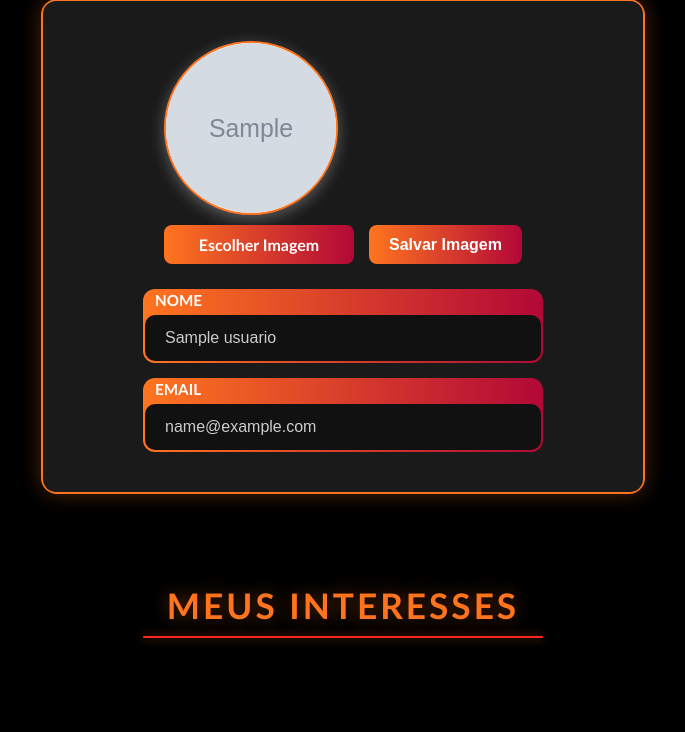
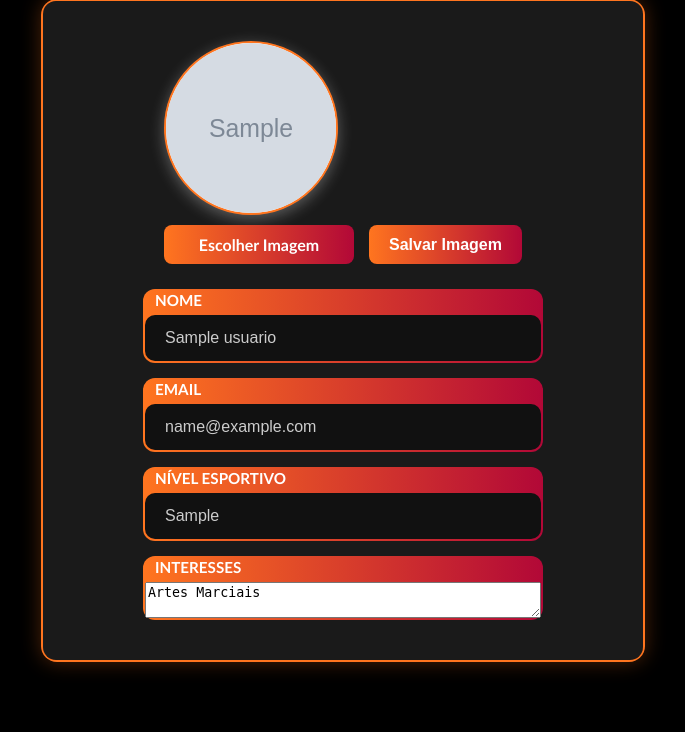
Before and after one commit to jvictor012/PhoenixRise, a Flask app: page /perfil in a window 1280 px wide. Shown: the part 121-853 px from the top of the page, without its empty margins (297-982 px from the left). Run offline with Flask 3, Linux system fonts and the light colour scheme; a user stored in the database is signed in; data comes from the database, SQL or seed files in the repository; tables that the repository leaves empty hold one stand-in row (values such as "Sample post"); grey boxes marked "Sample" are stand-in pictures.

Commit message:
Ajustes no nivel esportivo

```diff
--- a/app.py
+++ b/app.py
@@ -191,42 +191,67 @@ def feed():
 @app.route("/perfil", methods=["GET", "POST"])
 @login_required
 def perfil():
+    usuario_id = current_user.id
+    nome_usuario = current_user.nome
+
     if request.method == "POST":
-        usuario_id = current_user.id
 
-        imagem_perfil = request.files.get('imagem_perfil')
-        if imagem_perfil and imagem_perfil.filename != '':
-            image = cloudinary.uploader.upload(imagem_perfil)
-            url_imagem_perfil = image['secure_url']
+        #upload da imagem
+        if 'imagem_perfil' in request.files:
+            imagem_perfil = request.files.get('imagem_perfil')
+            if imagem_perfil and imagem_perfil.filename != '':
+                image = cloudinary.uploader.upload(imagem_perfil)
+                url_imagem_perfil = image['secure_url']
 
-            query = '''UPDATE usuarios SET foto_url = %s WHERE id = %s''' #enviando imagem pro bd
-            valores = (url_imagem_perfil, usuario_id)
-            executar_comandos(query, valores)
-            return redirect(url_for("perfil"))
+                query = '''UPDATE usuarios SET foto_url = %s WHERE id = %s''' #enviando imagem pro bd
+                executar_comandos(query, (url_imagem_perfil, usuario_id))
+                return redirect(url_for("perfil"))
 
+        #atualização do nivel esportivo
         nivel_esportivo = request.form.get('nivel_esportivo')
         if nivel_esportivo:
             query = "UPDATE usuarios SET nivel_esportivo = %s WHERE id = %s"
             executar_comandos(query, (nivel_esportivo, current_user.id))
             return redirect(url_for("perfil"))
 
-    nome_usuario = current_user.nome
-    usuario_id = current_user.id
-    query = '''SELECT foto_url, email,nivel_esportivo FROM usuarios WHERE id = %s'''
-    values = (usuario_id,)
-    resultado = executar_comandos(query, values)
+        #atualização dos interesses
+        interesses_selecionados = request.form.getlist('interesses')
+        if interesses_selecionados:
+            for nome_esporte in interesses_selecionados:
+                query = "SELECT id_esporte FROM esportes WHERE nome_esporte = %s"
+                resultado = executar_comandos(query, (nome_esporte,), fetchone=True)
 
-    if resultado:
-        foto_url = resultado[0][0] if resultado and resultado[0][0] else None
-        email = resultado[0][1]
-        nivel_esportivo = resultado[0][2]
+                if resultado:
+                    id_esporte = resultado[0]
+                    query_check = "SELECT * FROM usuario_esporte WHERE id_usuario = %s AND id_esporte = %s"
+                    existe = executar_comandos(query_check, (usuario_id, id_esporte), fetchone=True)
+
+                    if not existe:
+                        query_insert = "INSERT INTO usuario_esporte (id_usuario, id_esporte) VALUES(%s, %s)"
+                        executar_comandos(query_insert, (usuario_id, id_esporte))
+            return redirect(url_for("perfil"))
+
+        #coleta de dados so usuário
+    query = "SELECT nome_usuario, email, foto_url, nivel_esportivo FROM usuarios WHERE id = %s"
+    usuario = executar_comandos(query, (usuario_id,), fetchone=True)
+
+    if usuario:
+        nome_usuario, email, foto_url, nivel_esportivo = usuario
 
     else:
-        foto_url = None
-        email = ""
-        nivel_esportivo = ""
+        nome_usuario, email, foto_url, nivel_esportivo = "", "", None, ""
 
-    return render_template("perfil.html", resultado=foto_url, nome_usuario=nome_usuario, email=email, nivel_esportivo=nivel_esportivo)
+    #busca de interesses associados ao usuário
+    query_interesses = '''
+    SELECT e.nome_esporte
+    FROM usuario_esporte ue
+    JOIN esportes e ON ue.id_esporte = e.id_esporte
+    WHERE ue.id_usuario = %s
+    '''
+    interesses_usuario = executar_comandos(query_interesses, (usuario_id,))
+    interesses_lista = [i[0] for i in interesses_usuario] if interesses_usuario else []
+
+    return render_template("perfil.html", resultado=foto_url, nome_usuario=nome_usuario, email=email, nivel_esportivo=nivel_esportivo, interesses=interesses_lista)
 
 @app.route("/interesses", methods=["GET", "POST"])
 def interesses():
--- a/bd_temporario/phoenixrise.sql
+++ b/bd_temporario/phoenixrise.sql
@@ -57,6 +57,8 @@ CREATE TABLE usuarios (
 );
 
 ALTER TABLE usuarios ADD COLUMN nivel_esportivo VARCHAR(50) DEFAULT NULL;
+ALTER TABLE usuarios ADD COLUMN interesses TEXT;
+
 
 -- =====================================================
 -- TABELA: USUARIO_ESPORTE (TABELA RELACIONAL)
--- a/database.py
+++ b/database.py
@@ -3,8 +3,8 @@ import mysql.connector
 def executar_comandos(query, valores=None, fetchone=False, retornar_id=False):
     conexao = mysql.connector.connect(
         host="localhost",
-        user="root",
-        password="JoãoVictor15",
+        user="phoenix",
+        password="1920eu",
         database="phoenixrise"
     )
     cursor = conexao.cursor()
--- a/templates/perfil.html
+++ b/templates/perfil.html
@@ -62,6 +62,24 @@
               <div class="input-container">
                 <label for="email">EMAIL</label>
                 <input type="email" name="email" id="email" value="{{ email }}" readonly />
+              </div>
+
+              <div class="input-container">
+                <label for="nivel">NÍVEL ESPORTIVO</label>
+                {%if nivel_esportivo %}
+                <input type="text" id="nivel" value="{{nivel_esportivo}}" readonly />
+                {%else%}
+                <input type="text" id="nivel" value="Não informado" readonly />
+                {%endif%}
+              </div>
+
+              <div class="input-container">
+                <label for="interesses">INTERESSES</label>
+                {%if interesses %}
+                <textarea id="interesses">{{ interesses | join (', ') }}</textarea>
+                {%else%}
+                <textarea id="interesses">Sem interesses selecionados.</textarea>
+                {%endif%}
               </div>
             </form>
           </div>
@@ -159,6 +177,8 @@
             </label>
 
           </div>
+
+          <button type="submit" class="btn-salvar-interesses">Salvar nível</button>
         </form>
 
       </section>
```
